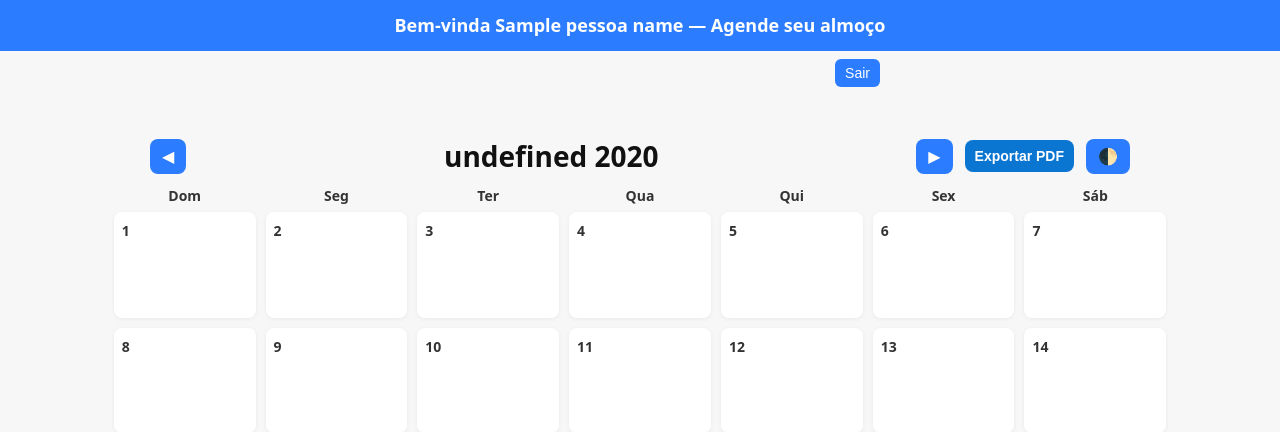
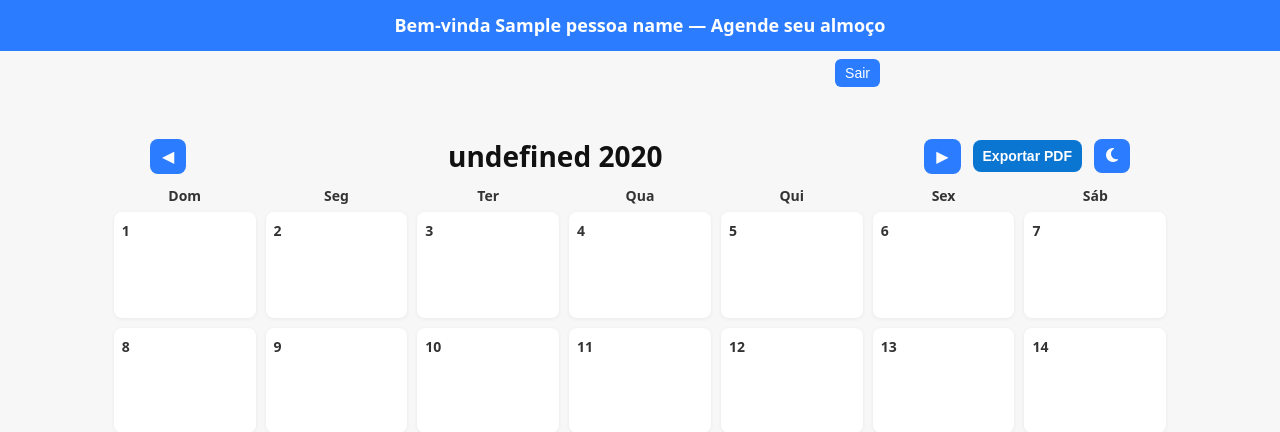
Before and after one commit to fenando-ff/almoco_missionario, a Django app: template app_almoco/templates/app_almoco/index.html in a window 1280 px wide. Shown: the top 432 px of the page. Run offline with Django 5.2, Linux system fonts and the light colour scheme; the template is opened without the code that fills it: most values are stand-ins (such as "Sample title", 1, 10 or a date in 2020); some libraries are stand-ins or nearby versions.

Commit message:
feat: enhance theme toggle functionality with icon updates and styling adjustments

```diff
--- a/app_almoco/templates/app_almoco/index.html
+++ b/app_almoco/templates/app_almoco/index.html
@@ -27,7 +27,7 @@
           <h1 id="month-title">{{ month_name }} {{ year }}</h1>
           <button id="next-month" class="nav-btn">▶</button>
           <button id="export-pdf" class="nav-btn" title="Exportar calendário como PDF">Exportar PDF</button>
-          <button id="theme-toggle" class="nav-btn" title="Alternar tema" aria-label="Alternar tema escuro">🌓</button>
+          <button id="theme-toggle" class="nav-btn" title="Alternar tema" aria-label="Alternar tema escuro"><i class="fas fa-moon"></i></button>
         </div>
       </header>
 
--- a/static/app_almoco/app.js
+++ b/static/app_almoco/app.js
@@ -358,16 +358,28 @@ document.addEventListener('DOMContentLoaded', ()=>{
   // Theme toggle
   const themeToggle = document.getElementById('theme-toggle');
   if(themeToggle){
+    const icon = themeToggle.querySelector('i');
     const savedTheme = localStorage.getItem('theme');
-    if(savedTheme === 'dark'){
-      document.body.classList.add('dark');
-      themeToggle.setAttribute('aria-label', 'Alternar tema claro');
-    }
+    const applyTheme = (isDark)=>{
+      if(isDark){
+        document.body.classList.add('dark');
+        themeToggle.setAttribute('aria-label', 'Alternar tema claro');
+        if(icon){
+          icon.className = 'fas fa-sun';
+        }
+      }else{
+        document.body.classList.remove('dark');
+        themeToggle.setAttribute('aria-label', 'Alternar tema escuro');
+        if(icon){
+          icon.className = 'fas fa-moon';
+        }
+      }
+    };
+    applyTheme(savedTheme === 'dark');
     themeToggle.addEventListener('click', ()=>{
-      document.body.classList.toggle('dark');
-      const isDark = document.body.classList.contains('dark');
+      const isDark = !document.body.classList.contains('dark');
+      applyTheme(isDark);
       localStorage.setItem('theme', isDark ? 'dark' : 'light');
-      themeToggle.setAttribute('aria-label', isDark ? 'Alternar tema claro' : 'Alternar tema escuro');
     });
   }
 
--- a/static/app_almoco/style.css
+++ b/static/app_almoco/style.css
@@ -219,10 +219,18 @@ body {
   background: var(--accent-hover);
 }
 
+#theme-toggle i {
+  font-size: 1rem;
+  line-height: 1;
+}
+
 @media (max-width: 519px) {
   .nav-btn {
     padding: 8px 10px;
     border-radius: 6px;
+  }
+  #theme-toggle i {
+    font-size: 0.95rem;
   }
 }
 
```
